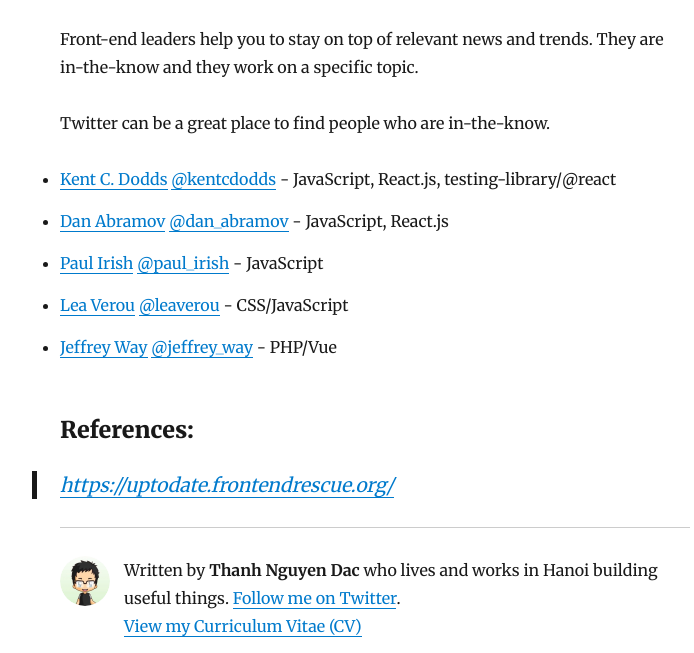
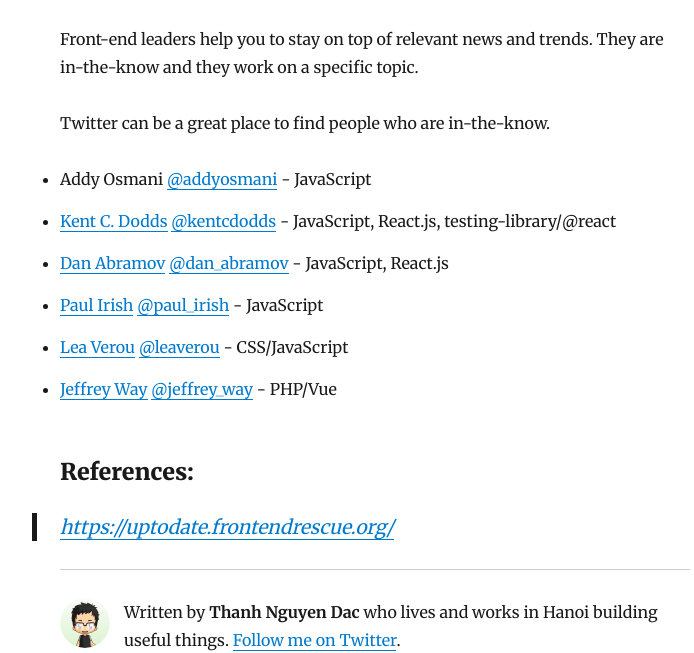
Before and after one commit to thanh4890/thanh4890.github.io, a Gatsby site: page /cool-developers/ in a window 1280 px wide. Shown: the part 170-823 px from the top of the page, without its empty margins (265-959 px from the left). Built offline with nearby package versions, Linux system fonts and the light colour scheme; Gatsby itself is replaced by a stand-in of ours; some packages are replaced by stand-ins of ours.

Commit message:
Add Addy

```diff
--- a/content/blog/cool-developers/index.md
+++ b/content/blog/cool-developers/index.md
@@ -8,6 +8,7 @@
 
 Twitter can be a great place to find people who are in-the-know.
 
+* Addy Osmani [@addyosmani](https://twitter.com/addyosmani) - JavaScript
 * [Kent C. Dodds](https://kentcdodds.com/) [@kentcdodds](https://twitter.com/kentcdodds) - JavaScript, React.js, testing-library/@react
 * [Dan Abramov](https://overreacted.io) [@dan_abramov](https://twitter.com/dan_abramov) - JavaScript, React.js
 * [Paul Irish](https://www.paulirish.com) [@paul_irish](https://twitter.com/paul_irish) - JavaScript
```
